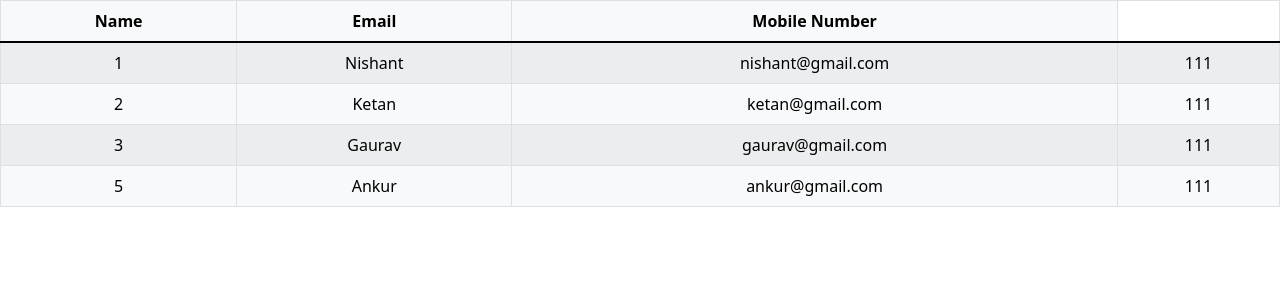
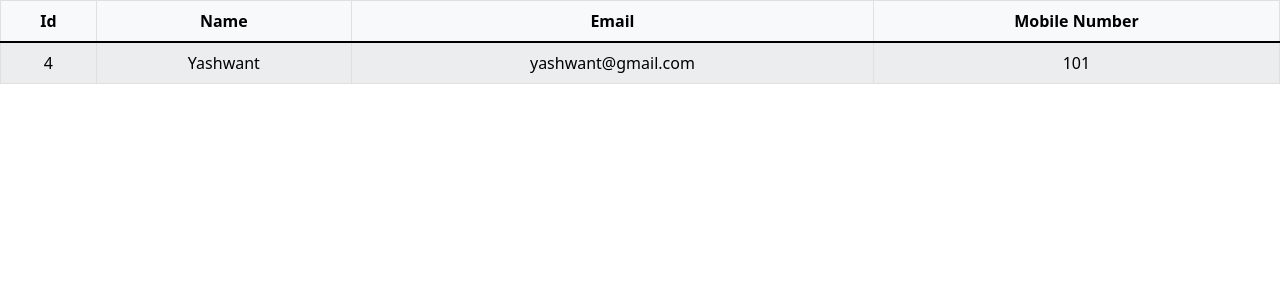
Before and after one commit to fhabhishektiwari/blog, a React (Create React App) app: page / in a window 1280 px wide. Shown: the top 300 px of the page. Built offline with nearby package versions, Linux system fonts and the light colour scheme.

Commit message:
added new column table in react

```diff
--- a/src/App.js
+++ b/src/App.js
@@ -18,6 +18,7 @@ const App = () => {
       <Table border={1} striped bordered hover variant="light">
         <thead>
           <tr>
+            <th>Id</th>
             <th>Name</th>
             <th>Email</th>
             <th>Mobile Number</th>
@@ -26,7 +27,7 @@ const App = () => {
         <tbody>
         {
           users.map((data,key)=>
-          data.mobileno==='111'?
+          data.mobileno==='101'?
           <tr key={key}>
             <td>{key+1}</td>
             <td>{data.name}</td>
```
